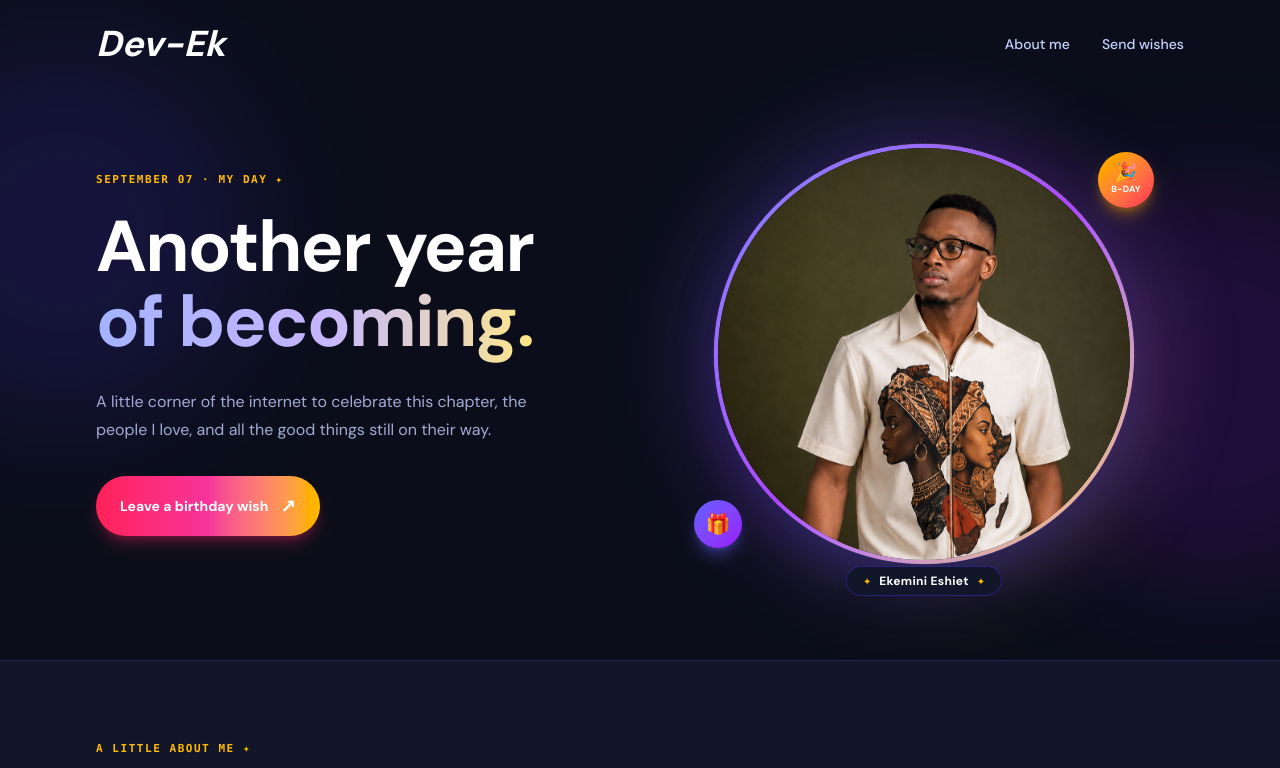
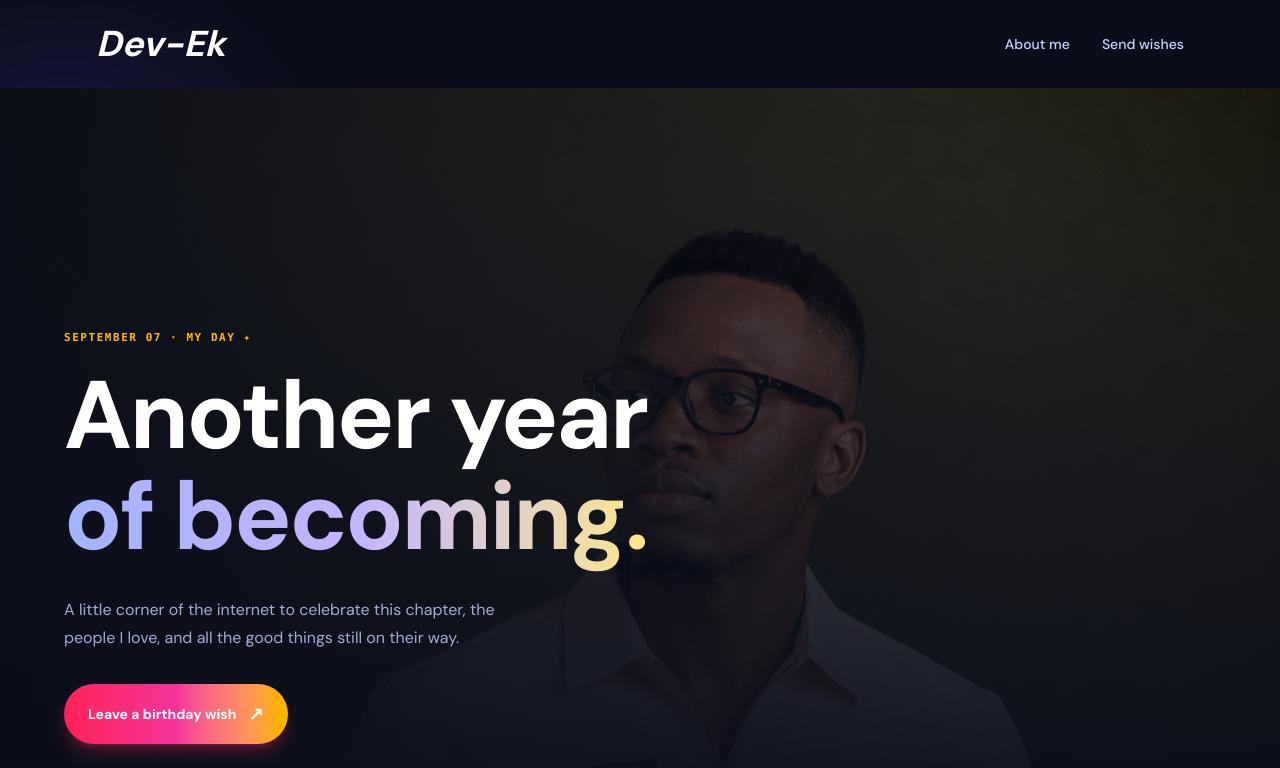
Before and after one commit to Ekemzzz/Birthday-website, a React (Vite) app: page / in a window 1280 px wide. Shown: the top 768 px of the page. Built offline with nearby package versions, Linux system fonts and the light colour scheme; a web font is replaced by a local one.

Commit message:
Adjusted hero image

```diff
--- a/src/App.jsx
+++ b/src/App.jsx
@@ -159,7 +159,7 @@ function App() {
       <div className="absolute -left-32 top-10 h-96 w-96 rounded-full bg-indigo-600/15 blur-3xl pointer-events-none"></div>
       <div className="absolute -right-32 top-48 h-96 w-96 rounded-full bg-purple-600/15 blur-3xl pointer-events-none"></div>
 
-      <nav className="relative z-10 mx-auto flex h-22 max-w-6xl items-center justify-between px-6 lg:px-8">
+      <nav className="relative z-20 mx-auto flex h-22 max-w-6xl items-center justify-between px-6 lg:px-8">
         <a href="#top" className="font-display text-4xl italic text-white font-semibold hover:text-amber-300 transition">Dev-Ek</a>
         <div className="flex gap-8 text-sm font-medium text-indigo-200">
           <a href="#about" className="hover:text-amber-300 transition-colors">About me</a>
@@ -167,52 +167,31 @@ function App() {
         </div>
       </nav>
 
-      <section id="top" className="relative z-10 mx-auto grid max-w-6xl items-center gap-12 px-6 pb-24 pt-14 lg:grid-cols-2 lg:px-8 pb-32 lg:pb-24">
-        <div>
+      <section
+        id="top"
+        className="relative z-10 min-h-[92vh] flex items-end pb-20 px-6 lg:px-8 overflow-hidden"
+      >
+        {/* Background image */}
+        <img
+          src={heroImage}
+          alt=""
+          aria-hidden="true"
+          className="absolute inset-0 w-full h-full object-cover"
+          style={{objectPosition: '85% top'}}
+        />
+
+        {/* Dark gradient overlay — stronger at bottom for text legibility */}
+        <div className="absolute inset-0 bg-gradient-to-t from-[#0B0E1A] via-[#0B0E1A]/70 to-[#0B0E1A]/20 pointer-events-none" />
+
+        {/* Left vignette — keeps text area dark and readable */}
+        <div className="absolute inset-0 bg-gradient-to-r from-[#0B0E1A]/90 via-[#0B0E1A]/50 to-transparent pointer-events-none" />
+
+        {/* Content */}
+        <div className="relative z-10 mx-auto w-full max-w-6xl">
           <p className="font-mono mb-5 text-[11px] font-semibold tracking-[.14em] text-amber-400 uppercase">SEPTEMBER 07 &middot; MY DAY &#10022;</p>
-          <h1 className="font-display text-6xl leading-[1.05] tracking-tight text-white sm:text-7xl font-bold">Another year<br /><em className="bg-gradient-to-r from-indigo-300 via-violet-300 to-amber-200 bg-clip-text text-transparent not-italic">of becoming.</em></h1>
+          <h1 className="font-display text-6xl leading-[1.05] tracking-tight text-white sm:text-7xl lg:text-8xl font-bold max-w-2xl">Another year<br /><em className="bg-gradient-to-r from-indigo-300 via-violet-300 to-amber-200 bg-clip-text text-transparent not-italic">of becoming.</em></h1>
           <p className="mt-7 max-w-md leading-7 text-indigo-200/80 text-base">A little corner of the internet to celebrate this chapter, the people I love, and all the good things still on their way.</p>
           <a href="#wishes" className="mt-8 inline-flex items-center gap-3 bg-gradient-to-r from-rose-500 via-pink-500 to-amber-400 hover:opacity-95 px-6 py-4 rounded-full text-sm font-semibold text-white transition-all shadow-lg shadow-rose-500/30 hover:-translate-y-0.5">Leave a birthday wish <span className="text-white text-lg">&#8599;</span></a>
-        </div>
-        {/* Hero image frame — circle portrait */}
-        <div className="relative mx-auto flex items-center justify-center w-64 h-64 sm:w-80 sm:h-80 lg:w-[420px] lg:h-[420px]">
-
-          {/* Spinning gradient ring */}
-          <div className="absolute inset-0 rounded-full bg-gradient-to-br from-indigo-400 via-purple-500 to-amber-300 animate-spin" style={{animationDuration: '8s', padding: '4px'}}>
-            <div className="w-full h-full rounded-full bg-[#0B0E1A]" />
-          </div>
-
-          {/* Outer pulse glow */}
-          <div className="absolute inset-0 rounded-full bg-gradient-to-br from-indigo-500 via-purple-500 to-amber-400 opacity-25 blur-2xl scale-110 pointer-events-none" />
-
-          {/* Static border ring so image sits cleanly */}
-          <div className="absolute inset-0 rounded-full p-[4px] bg-gradient-to-br from-indigo-400 via-purple-500 to-amber-300 shadow-2xl shadow-indigo-900/60">
-            <div className="w-full h-full rounded-full overflow-hidden bg-[#0B0E1A]">
-              <img
-                src={heroImage}
-                alt="Ekemini Eshiet"
-                className="w-full h-full object-cover object-top"
-              />
-            </div>
-          </div>
-
-          {/* Floating badge — top right */}
-          <div className="absolute top-2 -right-5 flex h-14 w-14 flex-col items-center justify-center rounded-full bg-gradient-to-br from-amber-400 to-rose-500 shadow-lg shadow-amber-500/40 z-10">
-            <span className="text-lg leading-none">&#127881;</span>
-            <span className="text-[9px] font-bold text-white mt-0.5 tracking-wide">B-DAY</span>
-          </div>
-
-          {/* Floating badge — bottom left */}
-          <div className="absolute bottom-4 -left-5 flex h-12 w-12 items-center justify-center rounded-full bg-gradient-to-br from-indigo-500 to-purple-600 shadow-lg shadow-indigo-500/40 text-xl z-10">
-            &#127873;
-          </div>
-
-          {/* Name pill below circle */}
-          <div className="absolute -bottom-8 left-1/2 -translate-x-1/2 flex items-center gap-2 bg-[#121629] border border-indigo-700/50 rounded-full px-4 py-1.5 shadow-lg whitespace-nowrap z-10">
-            <span className="text-amber-400 text-[10px]">&#10022;</span>
-            <span className="text-white text-xs font-semibold tracking-wide">Ekemini Eshiet</span>
-            <span className="text-amber-400 text-[10px]">&#10022;</span>
-          </div>
         </div>
       </section>
 
```
